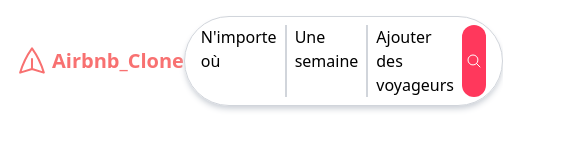
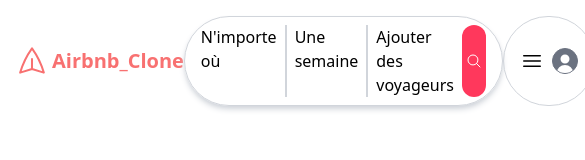
Before and after one commit to TheoKennel/airbnb_clone, a React (Vite) app: page / in a window 390 px wide. Shown: the top 160 px of the page, 585 px wide, since content can reach past the window. Built offline with nearby package versions, Linux system fonts and the light colour scheme.

Commit message:
rajout hamburger + icon user. NavBar ok

```diff
--- a/src/App.jsx
+++ b/src/App.jsx
@@ -22,6 +22,16 @@
             </svg>
           </button>
         </div>
+        <div className="flex items-center gap-2 border border-gray-300 rounded-full py-2 px-4 ">
+          <svg xmlns="http://www.w3.org/2000/svg" fill="none" viewBox="0 0 24 24" strokeWidth={1.5} stroke="currentColor" className="w-6 h-6">
+            <path strokeLinecap="round" strokeLinejoin="round" d="M3.75 6.75h16.5M3.75 12h16.5m-16.5 5.25h16.5" />
+          </svg>
+          <div className="bg-gray-500 text-white rounded-full border border-gray-500 overflow-hidden">
+            <svg xmlns="http://www.w3.org/2000/svg" viewBox="0 0 24 24" fill="currentColor" className="w-6 h-6 relative top-1">
+              <path fillRule="evenodd" d="M7.5 6a4.5 4.5 0 119 0 4.5 4.5 0 01-9 0zM3.751 20.105a8.25 8.25 0 0116.498 0 .75.75 0 01-.437.695A18.683 18.683 0 0112 22.5c-2.786 0-5.433-.608-7.812-1.7a.75.75 0 01-.437-.695z" clipRule="evenodd" />
+            </svg>
+          </div>
+        </div>
       </header>
     </div>
   )
```
